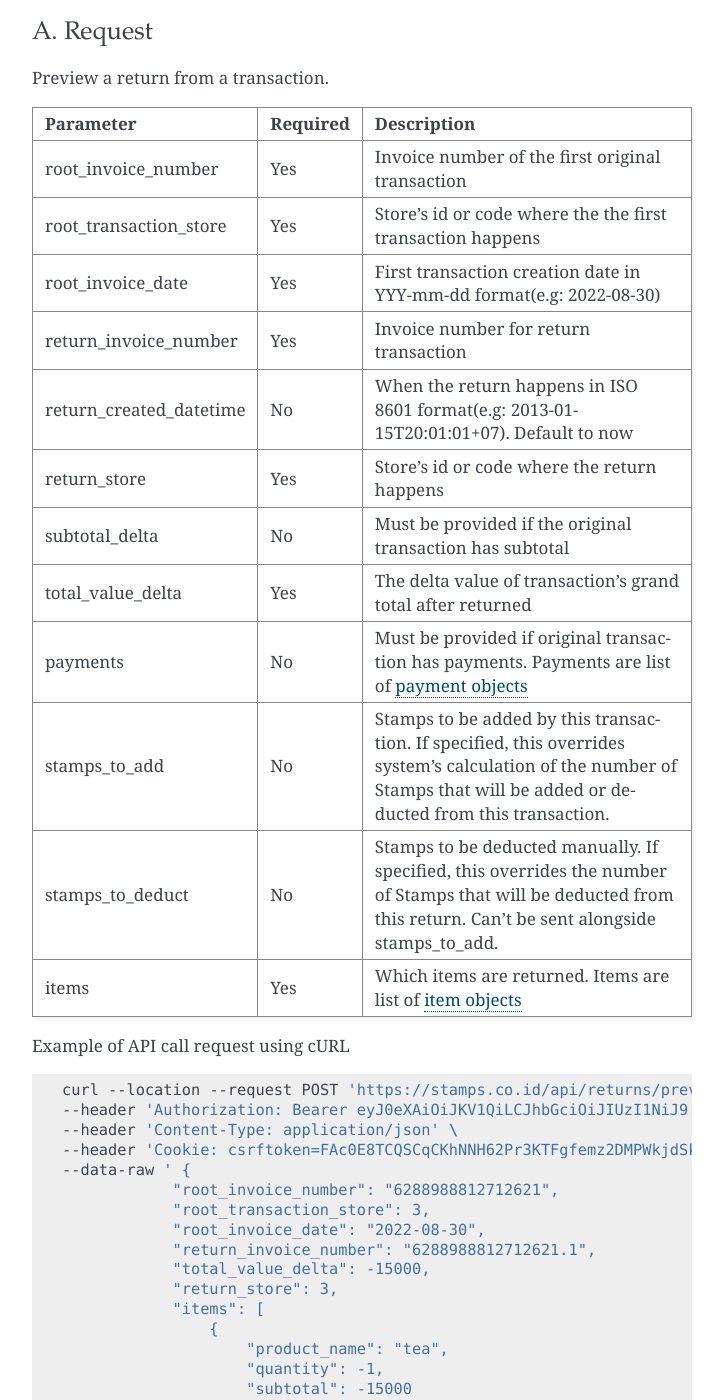
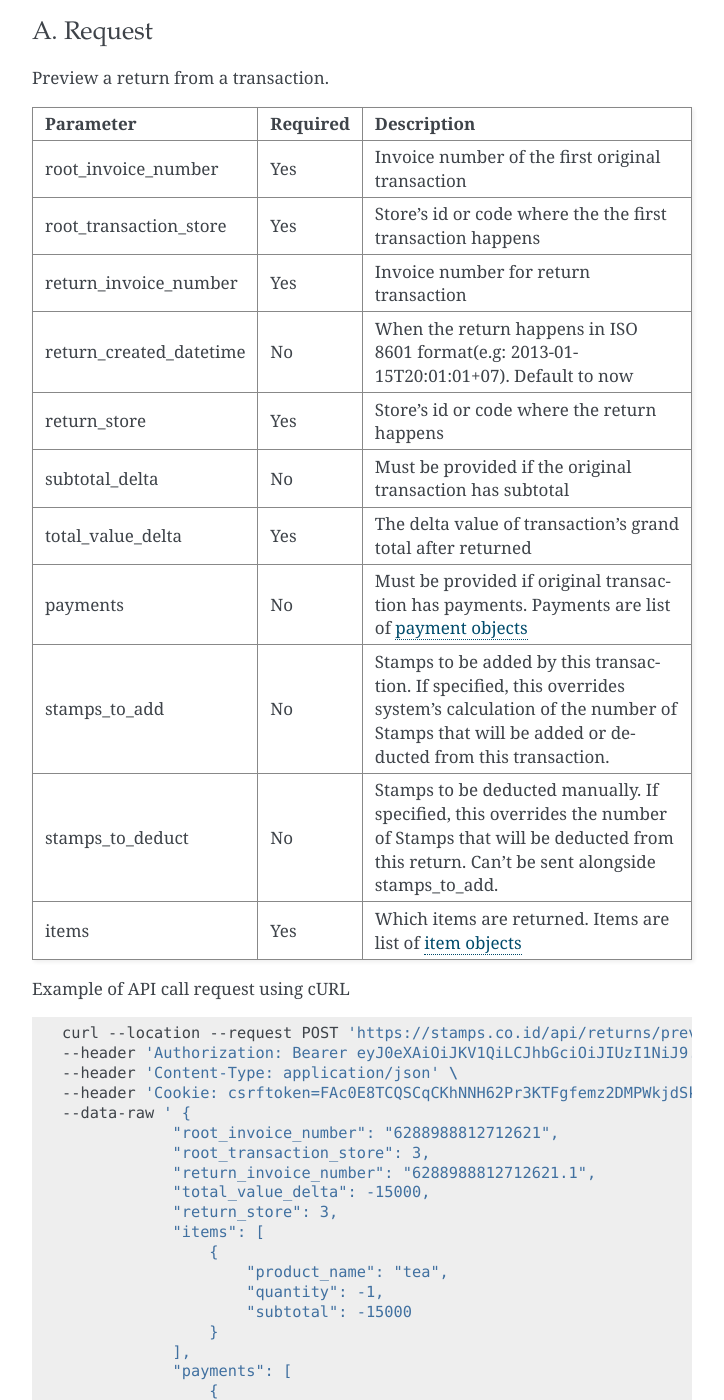
Before and after one commit to ui/stamps-api-docs, a Sphinx documentation site: the page built from source/klg_api.rst, in a window 1280 px wide and 1400 px high, scrolled down 4645 px. Shown: the whole window, without its empty margins (388-1112 px from the left). Built offline with Sphinx 7.4.7, drawn with Linux system fonts in a browser that asks for light colours; some of the changed text lies outside the part shown.

Commit message:
remove root trx date

```diff
--- a/source/klg_api.rst
+++ b/source/klg_api.rst
@@ -238,7 +238,6 @@ Parameter                      Required    Description
 ============================== =========== =============================================================================
 root_invoice_number            Yes         Invoice number of the first original transaction
 root_transaction_store         Yes         Store's id or code where the the first transaction happens
-root_invoice_date              Yes         First transaction creation date in YYY-mm-dd format(e.g: 2022-08-30)
 return_invoice_number          Yes         Invoice number for return transaction
 return_created_datetime        No          When the return happens in ISO 8601 format(e.g: 2013-01-15T20:01:01+07).
                                            Default to now
@@ -264,7 +263,6 @@ Example of API call request using cURL
     --data-raw ' {
                 "root_invoice_number": "6288988812712621",
                 "root_transaction_store": 3,
-                "root_invoice_date": "2022-08-30",
                 "return_invoice_number": "6288988812712621.1",
                 "total_value_delta": -15000,
                 "return_store": 3,
@@ -506,7 +504,6 @@ Parameter                      Required    Description
 ============================== =========== ==================================================================================================================
 root_invoice_number            Yes         Invoice number of the first original transaction
 root_transaction_store         Yes         Store's id or code where the the first transaction happens
-root_invoice_date              Yes         First transaction creation date in YYY-mm-dd format(e.g: 2022-08-30)
 return_invoice_number          Yes         Invoice number for return transaction
 return_created_datetime        No          When the return happens in ISO 8601 format(e.g: 2013-01-15T20:01:01+07).
                                            Default to now
@@ -534,7 +531,6 @@ Example of API call request using cURL
     --data-raw ' {
                 "root_invoice_number": "6288988812712621",
                 "root_transaction_store": 3,
-                "root_invoice_date": "2022-08-30",
                 "return_invoice_number": "6288988812712621.1",
                 "total_value_delta": -15000,
                 "return_store": 3,
```
